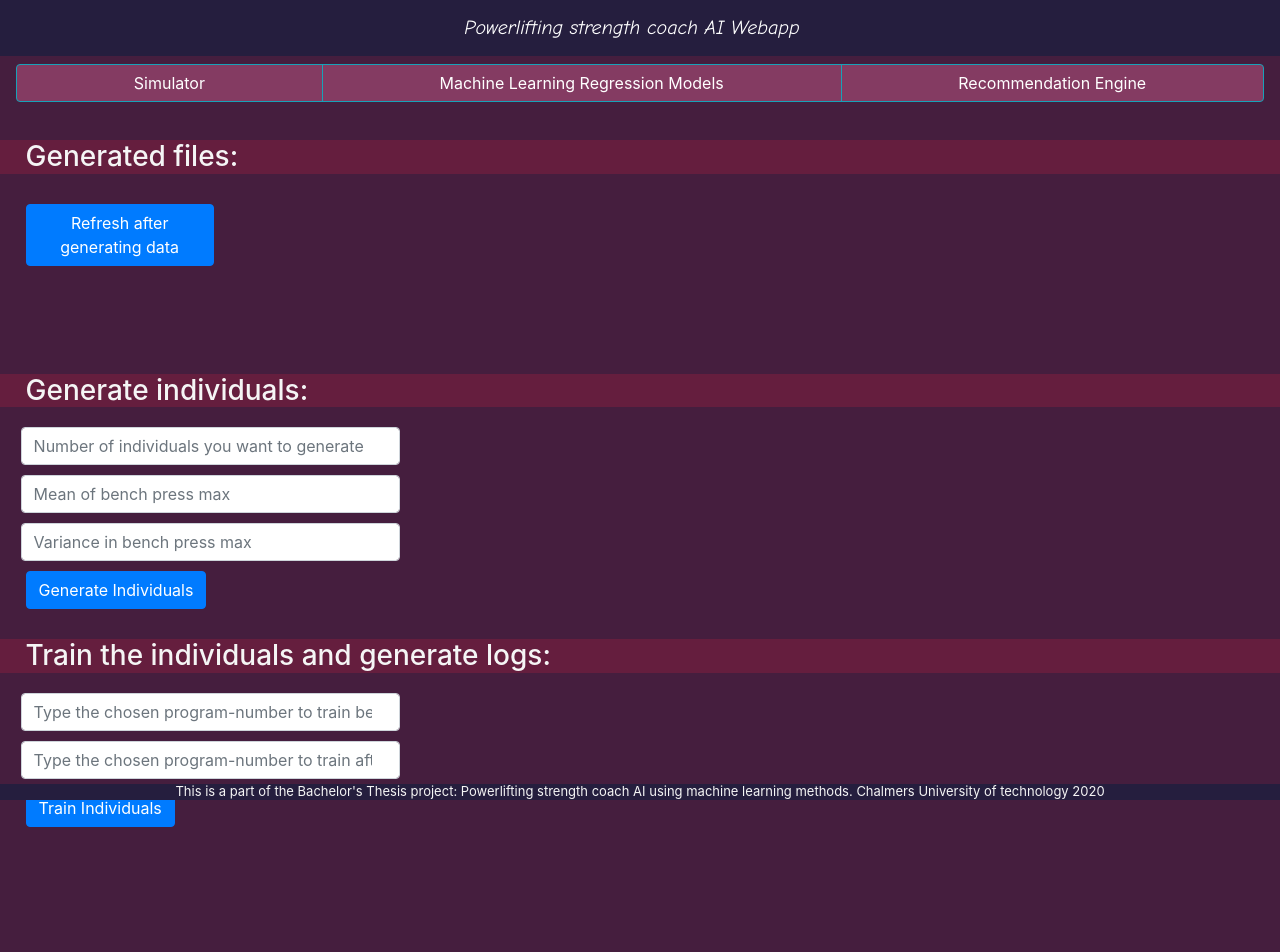
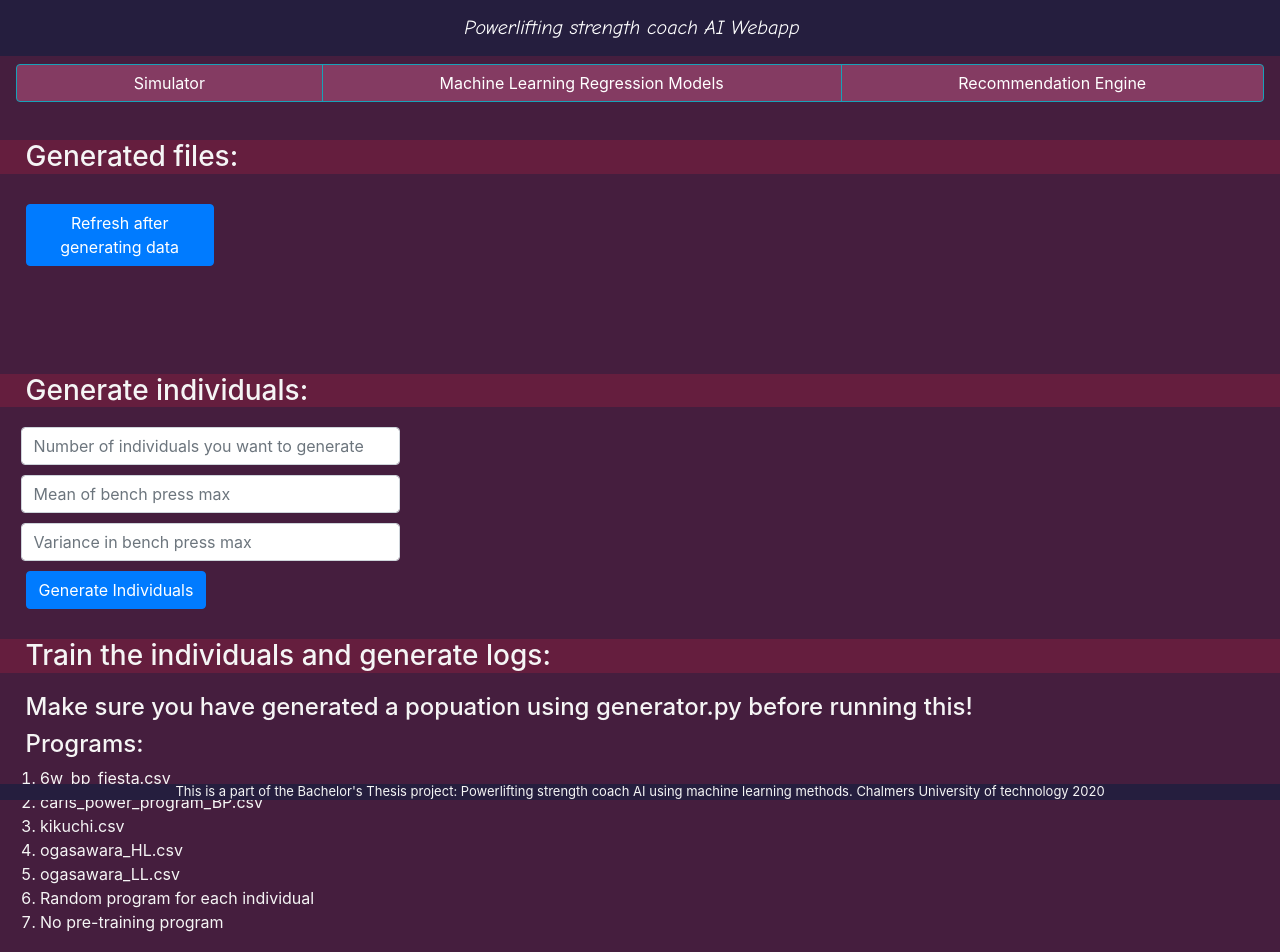
Before and after one commit to vifraa/datx02-05, a React (Create React App) app in the folder webapp/: page /simulator in a window 1280 px wide. Shown: the top 952 px of the page. Built offline with nearby package versions, Linux system fonts and the light colour scheme.

Commit message:
simulator web interface done

```diff
--- a/webapp/src/App.css
+++ b/webapp/src/App.css
@@ -68,11 +68,15 @@
   background-color: #251e3e;
 }
 
-h3{
+h3 {
   padding-left: 2%;
   background-color: #651e3e ;
   margin-top: 30px !important;
   margin-bottom: 20px !important;
+}
+
+h4, h5{
+  padding-left: 2%;
 }
 
 .information_section{
--- a/webapp/src/Components/SimulatorComponents/trainIndividuals.jsx
+++ b/webapp/src/Components/SimulatorComponents/trainIndividuals.jsx
@@ -68,6 +68,20 @@ export default class trainIndividuals extends Component {
             <div>
                 <div className="section_title">
                     <h3>Train the individuals and generate logs:</h3>
+                    <h4>Make sure you have generated a popuation using generator.py before running this!</h4>
+                    <h4>Programs:</h4>
+                    <ol>
+                        <li>6w_bp_fiesta.csv</li>
+                        <li>carls_power_program_BP.csv</li>
+                        <li>kikuchi.csv</li>
+                        <li>ogasawara_HL.csv</li>
+                        <li>ogasawara_LL.csv</li>
+                        <li>Random program for each individual</li>
+                        <li>No pre-training program</li>
+                    </ol>
+                    <h5>Please enter the number of the program to train before:</h5>
+
+
                     <div id="train_individuals" className="information_section">
 
 
```
